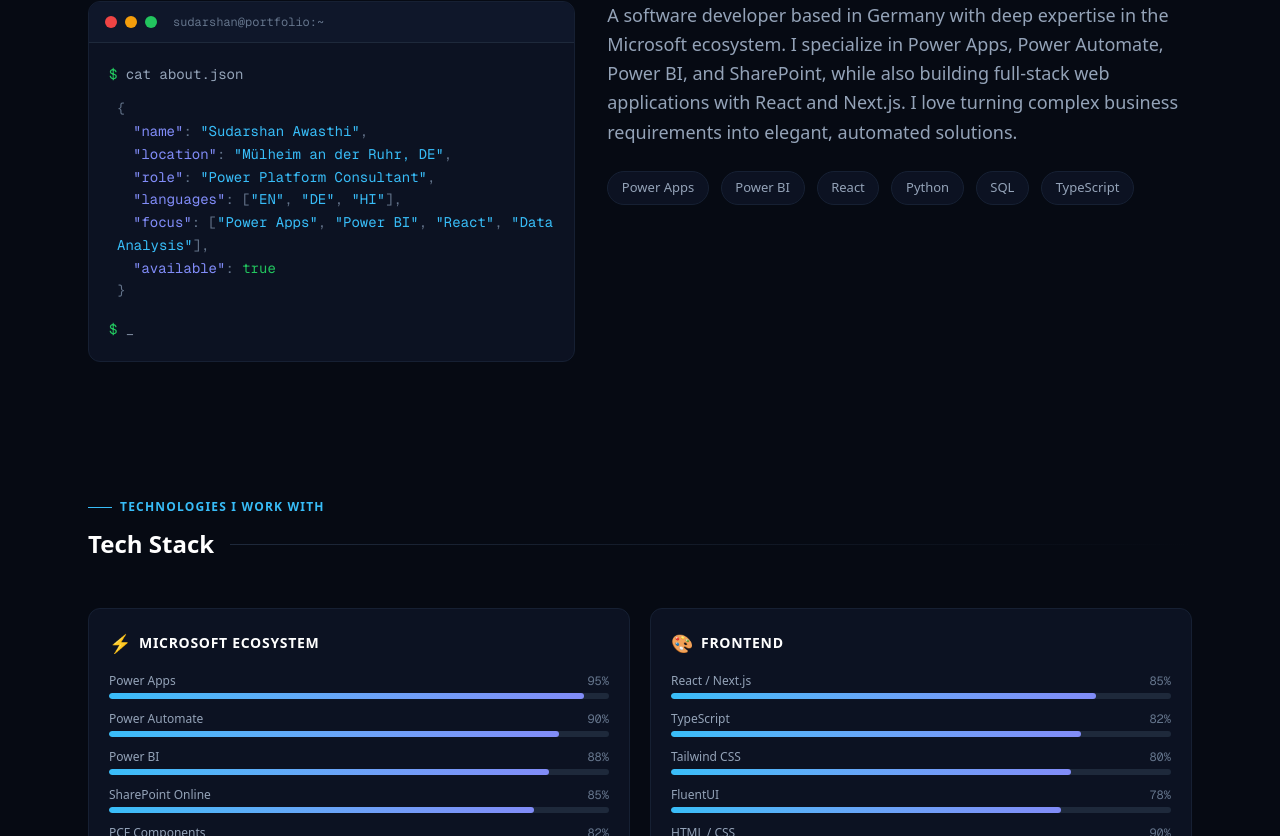
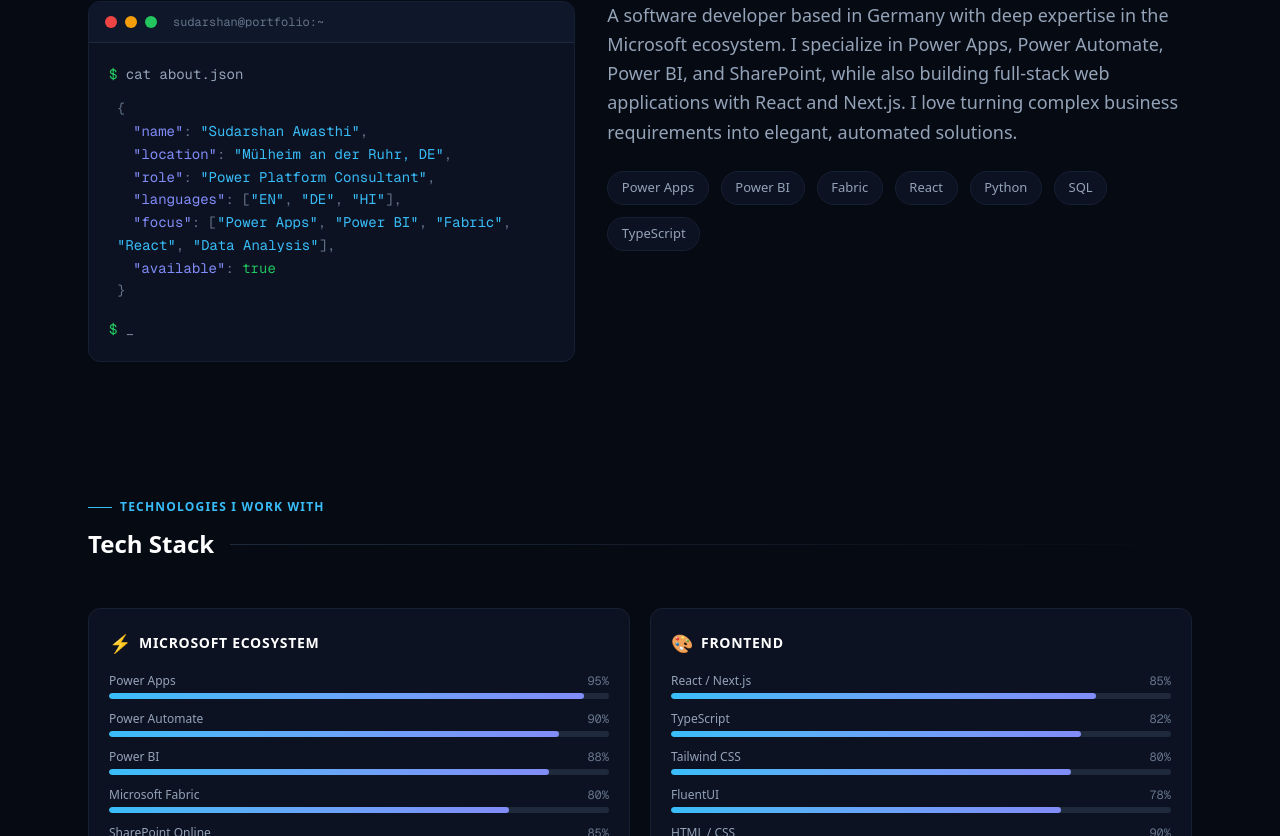
Before and after one commit to sudarshanAw/portfolio, a Next.js app: page / in a window 1280 px wide. Shown: the part 1144-1980 px from the top of the page. Built offline with nearby package versions, Linux system fonts and the light colour scheme.

Commit message:
feat: add Microsoft Fabric to skills, about badges, and terminal card

```diff
--- a/src/app/page.tsx
+++ b/src/app/page.tsx
@@ -43,6 +43,7 @@
         { name: 'Power Apps', level: 95 },
         { name: 'Power Automate', level: 90 },
         { name: 'Power BI', level: 88 },
+        { name: 'Microsoft Fabric', level: 80 },
         { name: 'SharePoint Online', level: 85 },
         { name: 'PCF Components', level: 82 },
       ],
@@ -226,7 +227,7 @@
                 {t('home.aboutText')}
               </p>
               <div className="flex flex-wrap gap-3">
-                {['Power Apps', 'Power BI', 'React', 'Python', 'SQL', 'TypeScript'].map(s => (
+                {['Power Apps', 'Power BI', 'Fabric', 'React', 'Python', 'SQL', 'TypeScript'].map(s => (
                   <span key={s} className="skill-badge">{s}</span>
                 ))}
               </div>
--- a/src/components/TerminalCard.tsx
+++ b/src/components/TerminalCard.tsx
@@ -56,6 +56,8 @@
           <span className="text-[#64748b]">, </span>
           <span className="text-[#38bdf8]">&quot;Power BI&quot;</span>
           <span className="text-[#64748b]">, </span>
+          <span className="text-[#38bdf8]">&quot;Fabric&quot;</span>
+          <span className="text-[#64748b]">, </span>
           <span className="text-[#38bdf8]">&quot;React&quot;</span>
           <span className="text-[#64748b]">, </span>
           <span className="text-[#38bdf8]">&quot;Data Analysis&quot;</span>
```
